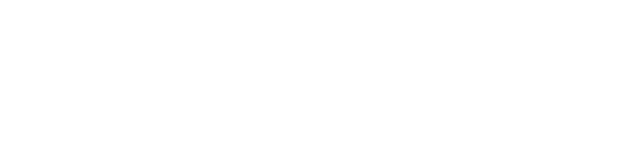
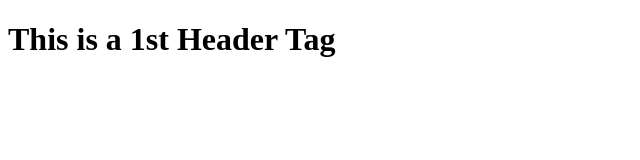
Before and after one commit to NandanvarKrish/Trial-Repo, a plain HTML site: page index.html in a window 1280 px wide. Shown: the whole page, without its empty margins (0-640 px from the left). Drawn offline with Linux system fonts and the light colour scheme.

Commit message:
Update index.html

```diff
--- a/index.html
+++ b/index.html
@@ -6,6 +6,6 @@
     <title>Document</title>
 </head>
 <body>
-
+    <h1>This is a 1st Header Tag</h1>
 </body>
 </html>
```
